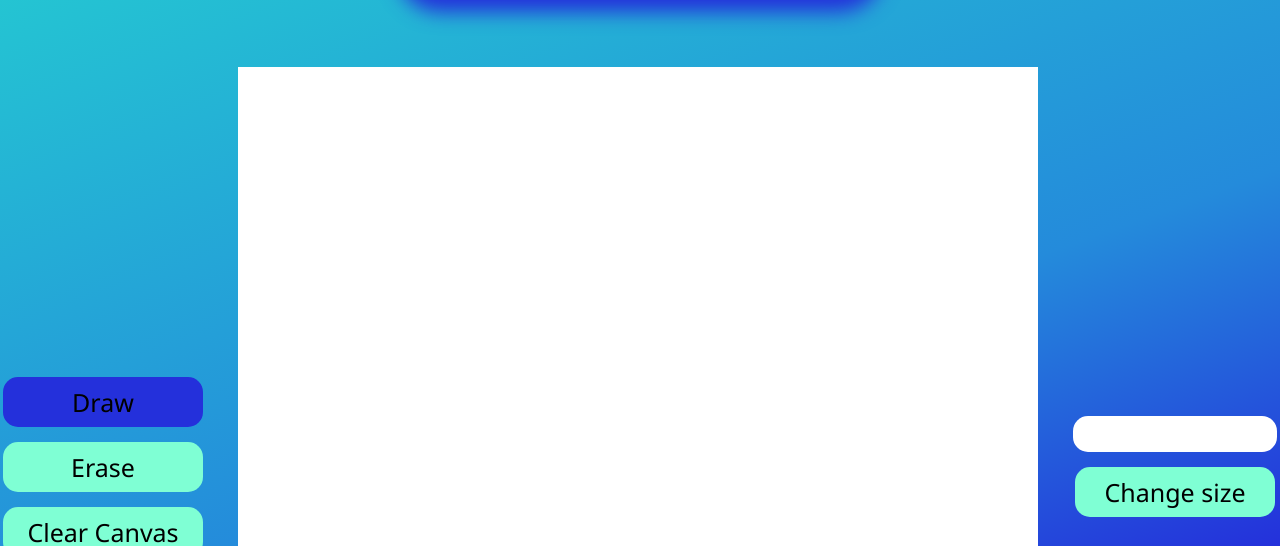
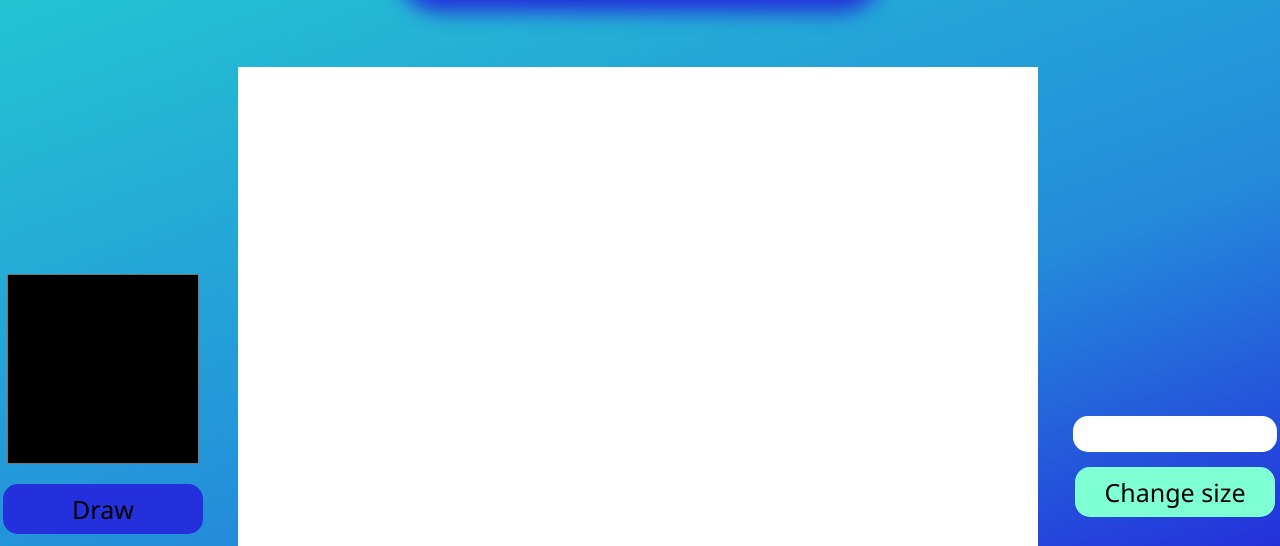
Before and after one commit to cs-cmd/etch-a-sketch, a plain HTML site: page index.html in a window 1280 px wide. Shown: the part 252-798 px from the top of the page. Drawn offline with Linux system fonts and the light colour scheme.

Commit message:
Added ability to change color via a color picker

```diff
--- a/index.html
+++ b/index.html
@@ -14,6 +14,7 @@
 
         <div id="main-canvas">
             <div id="color-selection">
+                <input id="color-selection-item" class="color-selection-item" type="color" value="#000000"/>
                 <div class="color-selectors">
                     <button ro-function="draw" class="page-button active-draw-button" id="pen-button">Draw</button>
                     <button ro-function="erase" class="page-button active-draw-button" id="eraser-button">Erase</button>
--- a/src/grid-functions.js
+++ b/src/grid-functions.js
@@ -1,8 +1,8 @@
 // global variables for grid, clear button, and change size button
 let main_grid = document.getElementById("main-grid");
+let canvasColorPicker = document.getElementById("color-selection-item");
 
 let lastActiveDrawingButton = null;
-
 let paintColor;
 
 function setDrawingButton(button) {
@@ -10,7 +10,7 @@ function setDrawingButton(button) {
 
     switch (buttonFunction) {
         case "draw":
-            paintColor = "black";
+            paintColor = canvasColorPicker.value;
             break;
         case "erase":
             paintColor = "white";
@@ -139,6 +139,10 @@ function get_new_size() {
     return changeSizeInput.value;
 }
 
-// Perform functions after declaring all
+// Perform setup functions after declaring all
 init_canvas(16);
+canvasColorPicker.value = "#000000";
+canvasColorPicker.addEventListener("input", (e) => {
+    paintColor = e.target.value;
+})
 init_buttons();
--- a/src/styles/main-style.css
+++ b/src/styles/main-style.css
@@ -121,3 +121,10 @@ footer {
     font-size: 25px;
     color: #dbcf24;
 }
+
+.color-selection-item {
+    width: 200px;
+    height: 200px;
+    border: none;
+    background-color: transparent;
+}
```
